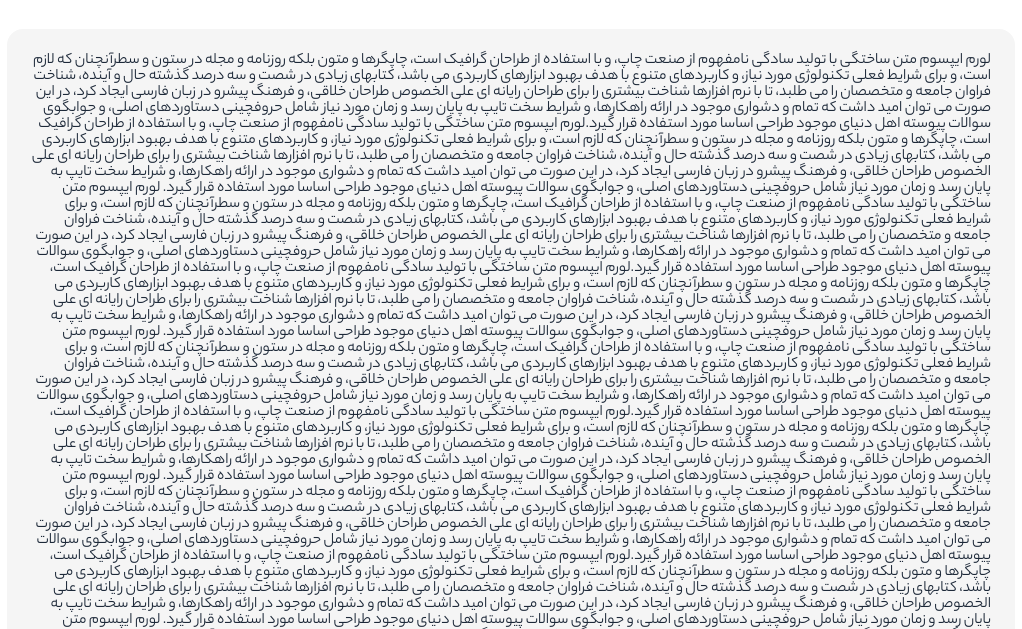
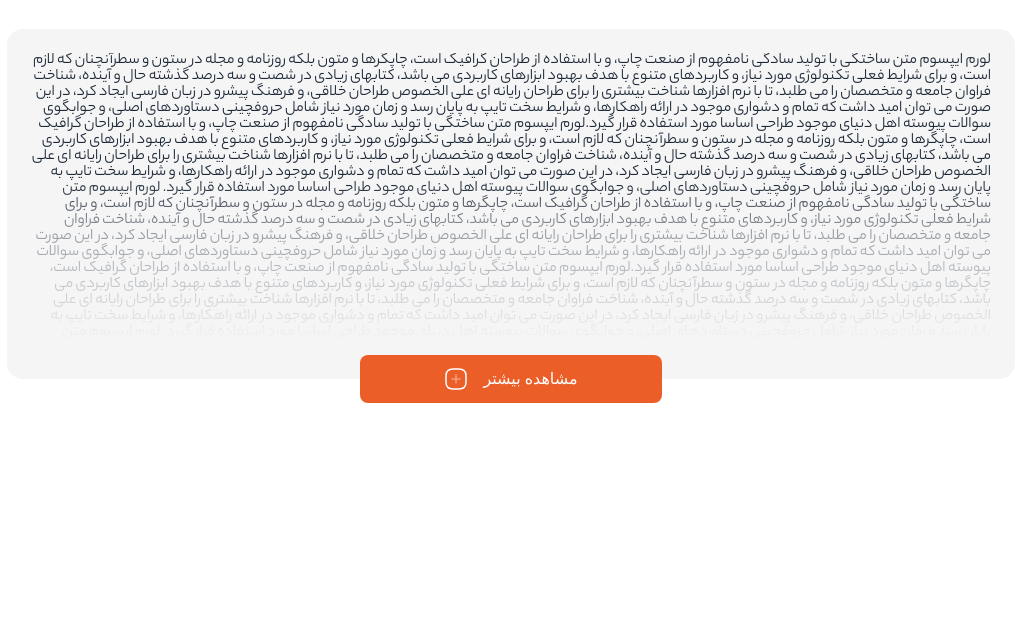
Before and after one commit to Shahzadhpr/Loadmore-Custom-Scroll, a plain HTML site: page index.html in a window 1280 px wide. Shown: the part 171-800 px from the top of the page, without its empty margins (129-1151 px from the left). Drawn offline with Linux system fonts and the light colour scheme; a web font is replaced by a local one.

Commit message:
Implementation of the second part of the project

```diff
--- a/index.html
+++ b/index.html
@@ -14,7 +14,7 @@
             <path d="M8 12H16" stroke="currentColor" stroke-width="1.5" stroke-linecap="round" stroke-linejoin="round"/>
             <path d="M12 16V8" stroke="currentColor" stroke-width="1.5" stroke-linecap="round" stroke-linejoin="round"/>
             </g>
-            <path d="M9 22H15C20 22 22 20 22 15V9C22 4 20 2 15 2H9C4 2 2 4 2 9V15C2 20 4 22 9 22Z" stroke="#292D32" stroke-width="1.5" stroke-linecap="round" stroke-linejoin="round"/>
+            <path d="M9 22H15C20 22 22 20 22 15V9C22 4 20 2 15 2H9C4 2 2 4 2 9V15C2 20 4 22 9 22Z" stroke="currentColor" stroke-width="1.5" stroke-linecap="round" stroke-linejoin="round"/>
         </symbol>
 
         <symbol id="icon-minus" width="24" height="24" viewBox="0 0 24 24" fill="none" xmlns="http://www.w3.org/2000/svg">
@@ -40,10 +40,10 @@
 
             <button type="button" class="content__btn">
                 <span class="content__btn__text">مشاهده بیشتر</span>
-                <svg>
+                <svg class="icon-add">
                     <use href="#icon-add"></use>
                 </svg>
-                <svg>
+                <svg class="icon-minus">
                     <use href="#icon-minus"></use>
                 </svg>
             </button>
--- a/styles/app.css
+++ b/styles/app.css
@@ -106,6 +106,12 @@ svg{
 	height: 2.4rem;
 }
 
+button{
+	font: inherit;
+	border: none;
+	outline: none;
+}
+
 .loadmore{
 	width: 100.8rem;
 	margin: 0 auto;
@@ -133,21 +139,50 @@ svg{
 .content{
 	background-color: #F5F5F5;
 	border-radius: 1.6rem;
-	padding: 2.4rem;
+	padding: 2.4rem 2.4rem 3.8rem 2.4rem;
+	position: relative;
+
 }
 
 .content__text{
+	height: 28.8rem;
+	overflow: hidden;
+}
+
+.content__shadow{
+	width: 100%;
+	height: 15.8rem;
+    background: linear-gradient(0deg, #F5F5F5 0%, rgba(245, 245, 245, 0.54) 71.07%, rgba(245, 245, 245, 0.00) 100%);
+	position: absolute;
+	right: 0;
+	left: 0;
+	bottom: 3.8rem;
+	margin: 0 auto;
+}
+
+.content__btn{
+	width: 30.2rem;
+	height: 4.8rem;
+    font-family: "YekanBakh Medium";
+    background-color: var(--primery-color);
+    color: white;
+    border-radius: .8rem;
+    padding: 1.2rem 1.6rem;
+    display: flex;
+    align-items: center;
+    justify-content: center;
+    gap: 1.5rem;
+	position: absolute;
+    right: 0;
+    left: 0;
+    bottom: -2.4rem;
+    margin: 0 auto;
+}
+
+.con-add{
 
 }
 
-.content__shadow{
-
+.icon-minus{
+	display: none;
 }
-
-.content__btn{
-
-}
-
-.content__btn__text{
-
-}
```
